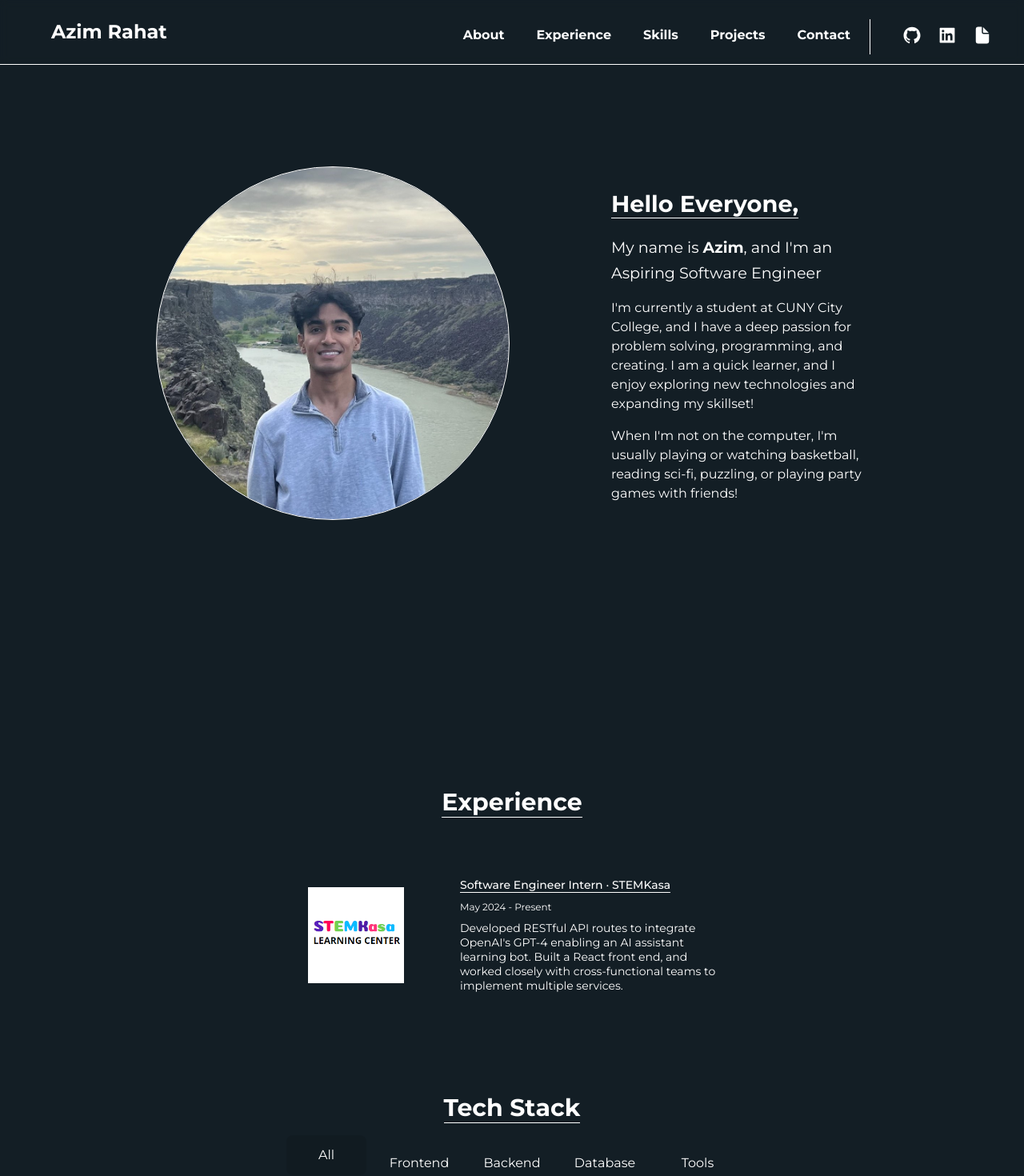
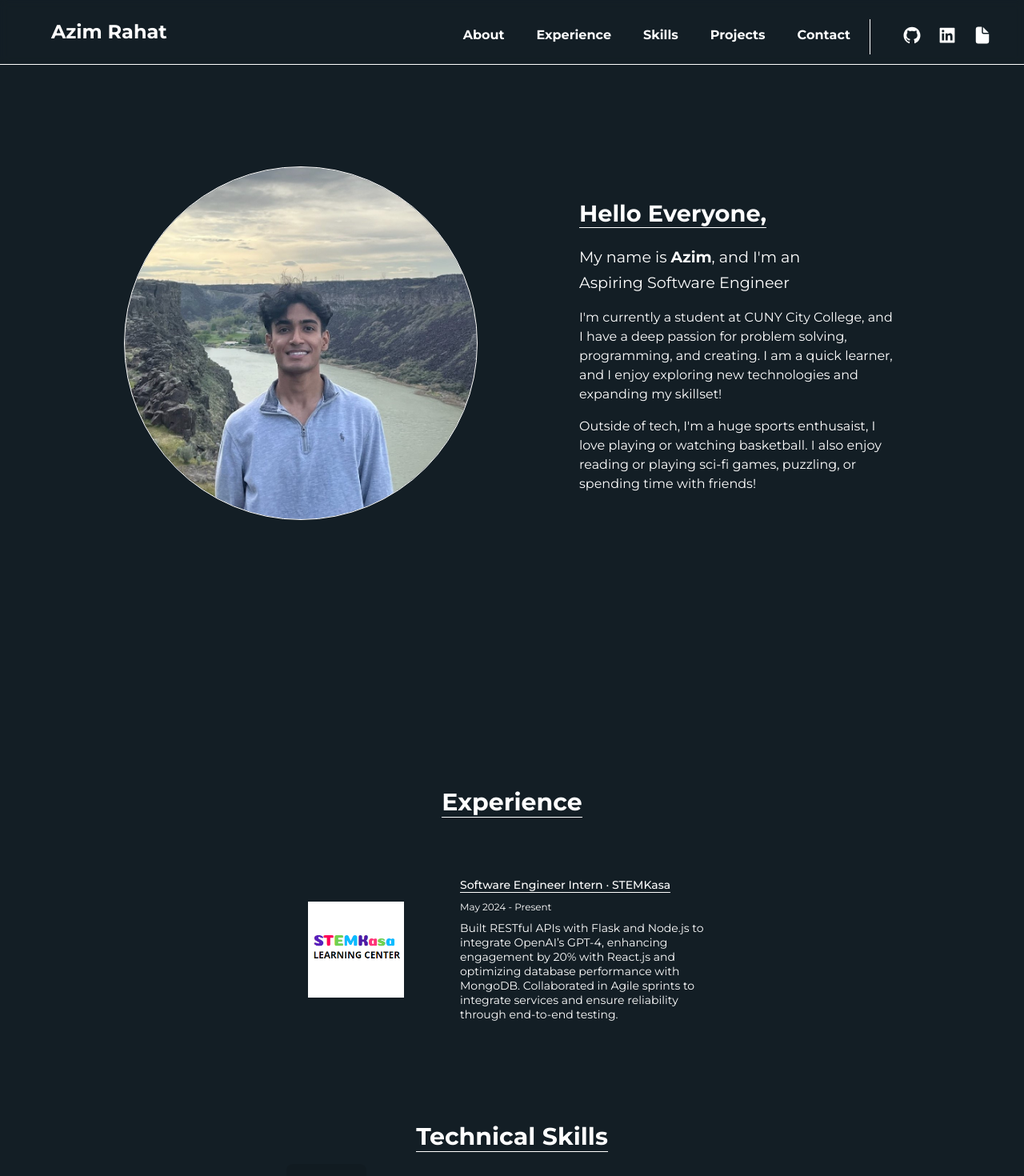
Before and after one commit to Aziiimm/Azim_Portfolio, a React (Create React App) app: page / in a window 1280 px wide. Shown: the top 1470 px of the page at 80% size. Built offline with nearby package versions, Linux system fonts and the light colour scheme; no server answers.

Commit message:
updated styling and text

```diff
--- a/src/components/about.jsx
+++ b/src/components/about.jsx
@@ -29,9 +29,9 @@ const About = () => {
             </p>
 
             <p className="shortbio">
-              When I'm not on the computer, I'm usually playing or watching
-              basketball, reading sci-fi, puzzling, or playing party games with
-              friends!
+              Outside of tech, I'm a huge sports enthusaist, I love playing or
+              watching basketball. I also enjoy reading or playing sci-fi games,
+              puzzling, or spending time with friends!
             </p>
           </div>
         </div>
--- a/src/components/experience.jsx
+++ b/src/components/experience.jsx
@@ -18,10 +18,11 @@ function Experience() {
             </h2>
             <p className="experience__time">May 2024 - Present</p>
             <p className="experience__description">
-              Developed RESTful API routes to integrate OpenAI's GPT-4 enabling
-              an AI assistant learning bot. Built a React front end, and worked
-              closely with cross-functional teams to implement multiple
-              services.
+              Built RESTful APIs with Flask and Node.js to integrate OpenAI’s
+              GPT-4, enhancing engagement by 20% with React.js and optimizing
+              database performance with MongoDB. Collaborated in Agile sprints
+              to integrate services and ensure reliability through end-to-end
+              testing.
             </p>
           </div>
         </article>
--- a/src/components/projects.jsx
+++ b/src/components/projects.jsx
@@ -29,7 +29,7 @@ const projectData = [
     alt: "BINyc project",
     title: "BINyc",
     description:
-      "See or report any trash sightings in NYC. Keep the streets clean!",
+      "See or report any trash sightings in NYC to keep the city clean!",
     techStack: ["Vite", "React", "Express", "Tailwind", "Leaflet", "MongoDB"],
     link: "https://github.com/Aziiimm/BINyc",
   },
--- a/src/components/skills.jsx
+++ b/src/components/skills.jsx
@@ -59,7 +59,7 @@ const Skills = () => {
   return (
     <section className="container" id="skills">
       <header>
-        <h1 className="title">Tech Stack</h1>
+        <h1 className="title">Technical Skills</h1>
       </header>
 
       <div className="filters">
--- a/src/styles/about.css
+++ b/src/styles/about.css
@@ -21,7 +21,7 @@ section {
 
 .bioContainer {
   margin-top: 0;
-  max-width: 20em;
+  max-width: 25em;
 }
 
 .coverpicture {
--- a/src/styles/projects.css
+++ b/src/styles/projects.css
@@ -54,6 +54,10 @@
   font-weight: 700;
   border-bottom: 1px solid white;
   width: fit-content;
+  transition: all 0.1s ease-in-out;
+}
+.content-slate a:hover {
+  transform: translateY(-5px);
 }
 
 .content-slate p {
```
